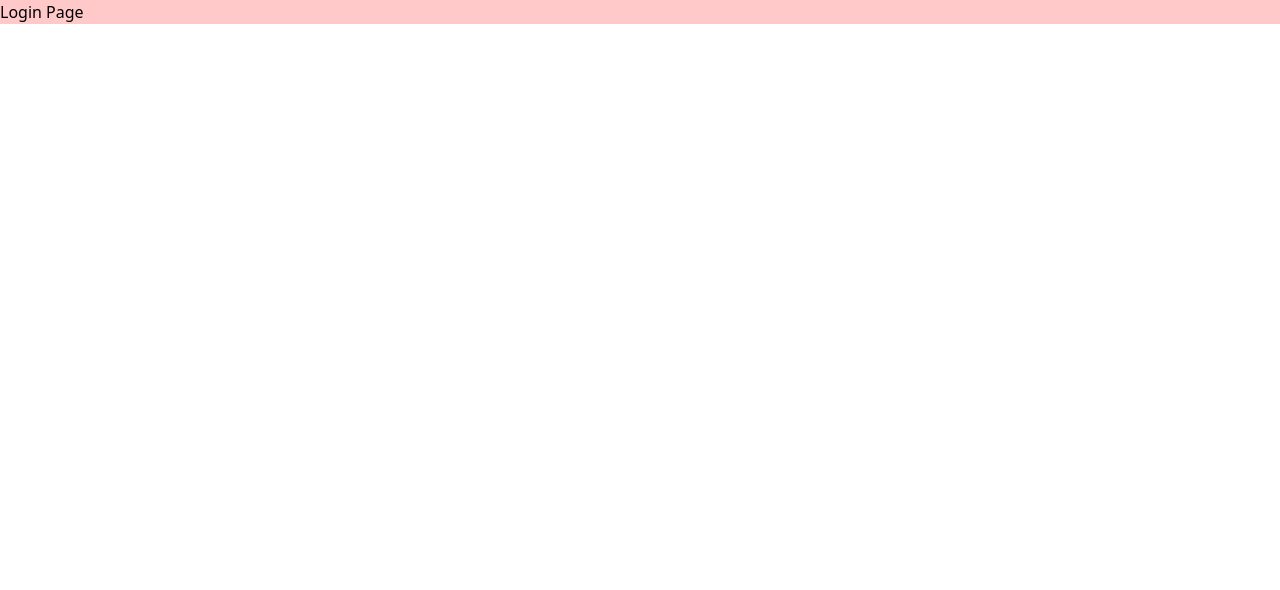
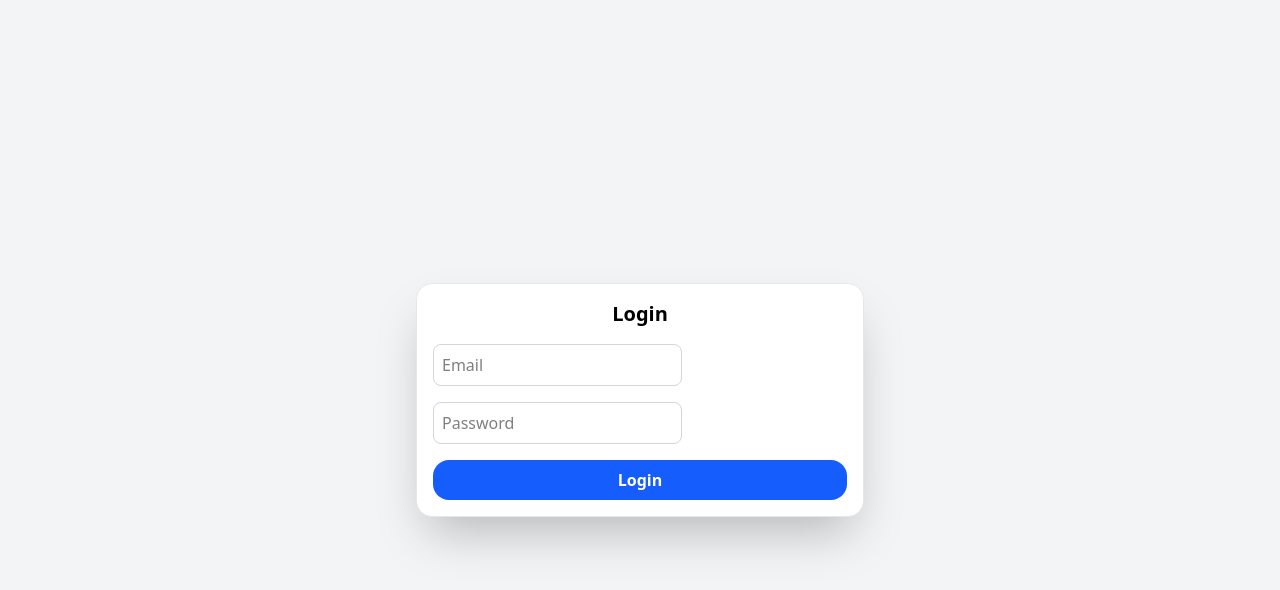
Before and after one commit to akashKumar06/remote-collabration, a React (Vite) app in the folder frontend/: page /login in a window 1280 px wide. Shown: the top 590 px of the page. Built offline with nearby package versions, Linux system fonts and the light colour scheme.

Commit message:
login_signup

```diff
--- a/frontend/pages/HomePage.jsx
+++ b/frontend/pages/HomePage.jsx
@@ -1,3 +1,4 @@
+import { Link } from "react-router";
 import { motion } from "framer-motion";
 import { CheckCircle } from "lucide-react";
 import { Button } from "../components/Button";
@@ -12,8 +13,12 @@ const HomePage = () => {
         <div className="container mx-auto flex justify-between items-center px-4">
           <h1 className="text-2xl font-bold text-blue-600">CollabTrack</h1>
           <div>
-            <Button className="mr-4">Login</Button>
-            <Button variant="outline">Sign Up</Button>
+            <Button className="mr-4">
+            <Link to="/login">login</Link>
+            </Button>
+            <Button variant="outline">
+              <Link to="/signup">signup</Link>
+            </Button>
           </div>
         </div>
       </header>
@@ -38,7 +43,7 @@ const HomePage = () => {
           </Button>
         </div>
         <img
-          src="/collab.jpg"
+          src="/collab.png"
           alt="Collaboration Illustration"
           className="w-xl mb-8"
         />
--- a/frontend/pages/LoginPage.jsx
+++ b/frontend/pages/LoginPage.jsx
@@ -1,5 +1,50 @@
-function LoginPage() {
-  return <div className="bg-red-200">Login Page</div>;
-}
+import { useState } from "react";
+import { Card } from "../components/Card";
+import { CardContent } from "../components/CardContent";
+import { Input } from "../components/Input";
+import { Button } from "../components/Button";
+const LoginPage = () => {
+  const [formData, setFormData] = useState({ email: "", password: "" });
+
+  const handleChange = (e) => {
+    setFormData({ ...formData, [e.target.name]: e.target.value });
+  };
+
+  const handleSubmit = (e) => {
+    e.preventDefault();
+    console.log("Login Submitted:", formData);
+  };
+
+  return (
+    <div className="flex items-center justify-center min-h-screen bg-gray-100">
+      <Card className="w-full max-w-md shadow-2xl">
+        <CardContent>
+          <h2 className="text-xl font-bold text-center mb-4">Login</h2>
+          <form onSubmit={handleSubmit} className="space-y-4">
+            <Input
+              type="email"
+              placeholder="Email"
+              name="email"
+              value={formData.email}
+              onChange={handleChange}
+              required
+            />
+            <Input
+              type="password"
+              placeholder="Password"
+              name="password"
+              value={formData.password}
+              onChange={handleChange}
+              required
+            />
+            <Button type="submit" className="w-full">
+              Login
+            </Button>
+          </form>
+        </CardContent>
+      </Card>
+    </div>
+  );
+};
 
 export default LoginPage;
--- a/frontend/pages/SignupPage.jsx
+++ b/frontend/pages/SignupPage.jsx
@@ -1,5 +1,108 @@
-function SignupPage() {
-  return <div className="bg-gray-200">SignUp</div>;
-}
+// SignupPage.jsx
+import { useState } from "react";
+import { Card, CardContent } from "@/components/ui/card";
+import { Button } from "@/components/ui/button";
+import { Input } from "@/components/ui/input";
 
+const SignupPage = () => {
+  const [formData, setFormData] = useState({
+    firstName: "",
+    lastName: "",
+    email: "",
+    birthDate: "",
+    phoneNumber: "",
+    password: "",
+    confirmPassword: "",
+  });
+
+  const handleChange = (e) => {
+    setFormData({ ...formData, [e.target.name]: e.target.value });
+  };
+
+  const handleSubmit = (e) => {
+    e.preventDefault();
+    console.log("Signup Submitted:", formData);
+  };
+
+  return (
+    <div className="flex items-center justify-center min-h-screen bg-gray-50">
+      <Card className="w-full max-w-lg shadow-lg p-6">
+        <CardContent>
+          <h2 className="text-2xl font-bold text-center mb-6">Sign Up</h2>
+          <form onSubmit={handleSubmit} className="space-y-4">
+            <div className="flex space-x-4">
+              <Input
+                type="text"
+                placeholder="First Name"
+                name="firstName"
+                value={formData.firstName}
+                onChange={handleChange}
+                required
+              />
+              <Input
+                type="text"
+                placeholder="Last Name"
+                name="lastName"
+                value={formData.lastName}
+                onChange={handleChange}
+                required
+              />
+            </div>
+            <Input
+              type="email"
+              placeholder="Email"
+              name="email"
+              value={formData.email}
+              onChange={handleChange}
+              required
+            />
+            <Input
+              type="date"
+              placeholder="Birth Date"
+              name="birthDate"
+              value={formData.birthDate}
+              onChange={handleChange}
+              required
+            />
+            <Input
+              type="tel"
+              placeholder="Phone Number"
+              name="phoneNumber"
+              value={formData.phoneNumber}
+              onChange={handleChange}
+              required
+            />
+            <Input
+              type="password"
+              placeholder="Password"
+              name="password"
+              value={formData.password}
+              onChange={handleChange}
+              required
+            />
+            <Input
+              type="password"
+              placeholder="Confirm Password"
+              name="confirmPassword"
+              value={formData.confirmPassword}
+              onChange={handleChange}
+              required
+            />
+            <Button type="submit" className="w-full py-2">Sign Up</Button>
+          </form>
+          <div className="text-center mt-4">
+            <Button variant="outline" className="w-full py-2">
+              Continue with Google
+            </Button>
+          </div>
+          <div className="text-center mt-4">
+            <p>
+              Already have an account? <a href="/login" className="text-blue-500 hover:underline">Login</a>
+            </p>
+          </div>
+        </CardContent>
+      </Card>
+    </div>
+  );
+};
 export default SignupPage;
```
Also changed, not shown: frontend/public/collab.png (added).
